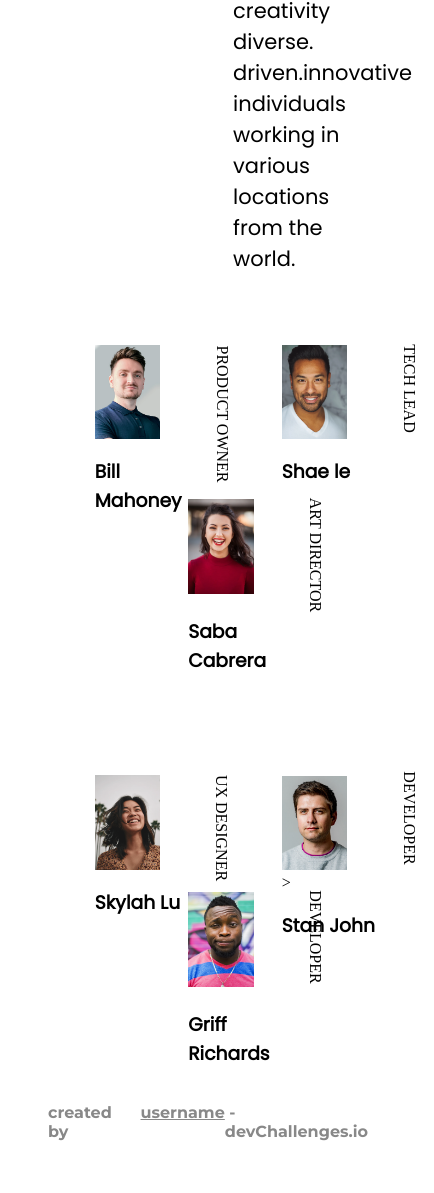
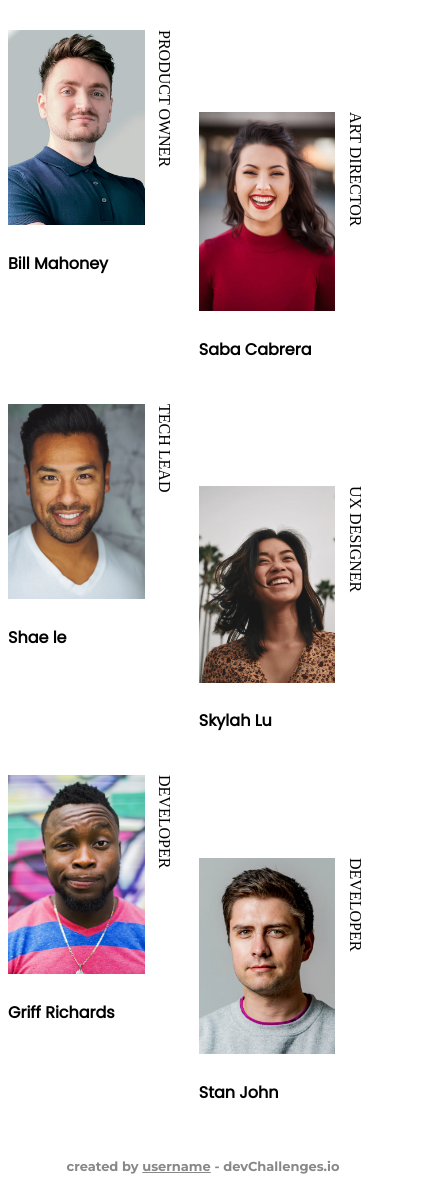
Before and after one commit to tarun-ally/my_team_page_project2, a plain HTML site: page index.html in a window 390 px wide. Shown: the part 207-1400 px from the top of the page, 434 px wide, since content can reach past the window. Before the commit the page ends 1364 px from the top, so only its background shows below. Drawn offline with Linux system fonts and the light colour scheme.

Commit message:
resolved section and also making it responsive.

```diff
--- a/index.html
+++ b/index.html
@@ -5,7 +5,7 @@
     <meta charset="UTF-8">
     <meta http-equiv="X-UA-Compatible" content="IE=edge">
     <meta name="viewport" content="width=device-width, initial-scale=1.0">
-    <link rel="stylesheet" href="styles.css">
+    <link rel="stylesheet" href="style.css">
     <link rel="preconnect" href="https://fonts.googleapis.com">
     <link rel="preconnect" href="https://fonts.gstatic.com" crossorigin>
     <link href="https://fonts.googleapis.com/css2?family=PT+Serif&display=swap" rel="stylesheet">
@@ -19,61 +19,52 @@
 </head>
 
 <body>
-    <div class="intro">
-        <div class="the-creative-crew">
-            <h1>The creative crew</h1>
-        </div>
+    <div class="container">
+        <header>
+        <h1>The creative crew</h1>
+        </header>
         <div class="information-section">
-            <p class="who-we-are">WHO WE ARE</p>
-            <P class="information">We are team of creativity diverse. driven.innovative individuals working in various
-                locations from the
-                world.
+            <span class="who-we-are">WHO WE ARE</span>
+            <P class="information">We are team of creativity diverse. driven. innovative individuals working in various
+                locations from the world.
             </P>
         </div>
     </div>
-    <div class="section-one">
+    <div class="wrapper">
         <div class="product-owner">
-            <div class="bill-mahoney-destination">PRODUCT OWNER</div>
             <img src="photo1.png" alt="Bill Mahoney">
-            <h3 class="name">Bill Mahoney</h3>
+            <span>PRODUCT OWNER</span>
+            <h4 class="name">Bill Mahoney</h4>
         </div>
         <div class="art-director">
-            <div class="art-director-destination">
-                <p>ART DIRECTOR</p>
-            </div>
-            <div class="Saba-Cabrera-image"><img src="photo2.png" alt="Saba Cabrera"></div>
-            <h3 class="name">Saba Cabrera</h3>
+            <img src="photo2.png" alt="Saba Cabrera">
+            <span>ART DIRECTOR</span>
+            <h4 class="name">Saba Cabrera</h4>
         </div>
         <div class="tech-lead">
-            <div class="tech-lead-line">
-                <p>TECH LEAD</p>
-            </div>
             <img src="photo3.png" alt="Shae Le">
-            <h3 class="name">Shae le</h3>
-
+            <span>TECH LEAD</span>
+            <h4 class="name">Shae le</h4>
+        </div>
+        <div class="ux-designer">
+            <img src="photo4.png" alt="skylah Lu">
+            <span>UX DESIGNER</span>
+            <h4 class="name">Skylah Lu</h4>
+        </div>
+        <div class="griff-developer">
+            <img src="photo5.png" alt="Griff Richards">
+            <span>DEVELOPER</span>
+            <h4 class="name">Griff Richards</h4>
+        </div>
+        <div class="stan-developer">
+            <img src="photo6.png" alt="Stan John">
+            <span>DEVELOPER</span>
+            <h4 class="name">Stan John</h4>
         </div>
     </div>
-    <div class="section-two">
-        <div class="ux-designer">
-            <div class="skylah-lu-stan-destination">
-                <p>UX DESIGNER</p>
-            </div>
-            <img src="photo4.png" alt="skylah Lu">
-            <h3 class="name">Skylah Lu</h3>
-        </div>
-        <div class="griff-developer">
-            <p class="griff-destination">DEVELOPER</p>
-            <div class="griff-richard-image"><img src="photo5.png" alt="Griff Richards"></div>
-            <h3 class="name">Griff Richards</h3>
-        </div>
-        <div class="stan-developer">
-            <div class="stan-destination">
-                <p>DEVELOPER</p>
-            </div>
-            <div class="stan-john-image"><img src="photo6.png" alt="Stan John"></div>>
-            <h3 class="name">Stan John</h3>
-        </div>
-    </div>
-    <ul class="end-footer">created by&nbsp <u class="username-line">username</u>&nbsp- devChallenges.io</ul>
+    <span>
+        <footer>created by&nbsp <u>username</u>&nbsp- devChallenges.io</footer>
+    </span>
 </body>
+
 </html>
--- /dev/null
+++ b/style.css
@@ -0,0 +1,168 @@
+    .container {
+        display: flex;
+        flex-direction: column;
+        justify-content: flex-start;
+        width: 100vw;
+    }
+
+    .name {
+        font-family: Poppins;
+        font-weight: bolder;
+    }
+
+    .information-section {
+        margin-bottom: 2%;
+    }
+
+    .who-we-are {
+        font-family: Poppins;
+        font-weight: 900;
+        font-size: 1em;
+    }
+
+    .information {
+        font-family: Poppins;
+        font-size: 1.1em;
+        margin-top: 4%;
+    }
+
+    header {
+        font-family: 'PT Serif', serif;
+    }
+
+    img {
+        width: 35vw;
+    }
+
+    .wrapper span {
+        writing-mode: vertical-rl;
+        position: absolute;
+        top: 0;
+        right: 0;
+    }
+
+    .wrapper {
+        display: grid;
+        position: relative;
+        grid-template-columns: 1fr 1fr;
+        grid-gap: 2%;
+    }
+
+    .product-owner,
+    .art-director,
+    .tech-lead,
+    .ux-designer,
+    .griff-developer,
+    .stan-developer {
+        position: relative;
+        width: 90%;
+    }
+
+    .art-director,
+    .stan-developer,
+    .ux-designer {
+        margin-top: 45%;
+    }
+
+    .name {
+        font-family: Poppins;
+        font-weight: bold;
+        width: 10em;
+    }
+
+    footer {
+        display: flex;
+        justify-content: center;
+        font-family: 'Montserrat', sans-serif;
+        font-size: small;
+        width: 100vw;
+        margin-top: 20%;
+        margin-bottom: 5%;
+        color: #888888;
+    }
+
+    /*............................ Desktop view.................. */
+    @media (min-width:700px) {
+        .container {
+            display: flex;
+            flex-direction: column;
+            justify-content: space-between;
+            width: 65vw;
+            margin: 10% 20% 3% 15%;
+        }
+
+        .information-section {
+            width: 30vw;
+            align-self: flex-end;
+            margin-top: -4.5em;
+        }
+
+        .information {
+            align-self: flex-end;
+            font-family: Poppins;
+            font-size: 1.3em;
+            margin-top: 10%;
+        }
+
+        img {
+            width: 90%;
+        }
+
+        .product-owner,
+        .art-director,
+        .tech-lead,
+        .ux-designer,
+        .griff-developer,
+        .stan-developer {
+            position: relative;
+        }
+
+        .art-director {
+            margin-top: 40%;
+        }
+
+        .griff-developer {
+            margin-top: 30%;
+        }
+
+        .ux-designer,
+        .stan-developer {
+            margin-top: -8%;
+        }
+
+        .wrapper {
+            display: grid;
+            position: relative;
+            grid-template-columns: 1fr 1fr 1fr;
+            height: 200vh;
+            margin-left: 15%;
+            width: 66.3vw;
+            margin-top: 6%;
+        }
+
+        .wrapper>div {
+            width: 19vw;
+        }
+
+        .name {
+            font-family: Poppins;
+            font-weight: bold;
+            width: 10vw;
+        }
+
+        .wrapper span {
+            writing-mode: vertical-rl;
+            position: absolute;
+            top: 0;
+            right: 0;
+        }
+
+        footer {
+            display: flex;
+            justify-content: center;
+            font-family: 'Montserrat', sans-serif;
+            color: #888888;
+            margin-top: 5%;
+            margin-bottom: 0;
+        }
+    }
--- a/styles.css
+++ /dev/null
@@ -1,159 +0,0 @@
-.intro{
-    display: flex;
-    justify-content: center;
-    width: 90%;
-    margin: 50px 0 0 45px;
-}
-.information-section{
-    display: flex;
-    flex-direction: column;
-    width: 33%;
-    align-self: flex-start;
-}
-.information{
-    font-family: Poppins;
-    font-size: 21px;
-    margin-top: -10px;
-}
-.the-creative-crew {
-    font-family: 'PT Serif', serif;
-    font-weight: bold;
-    width: 40%;
-}
-.who-we-are {
-    font-family: Poppins;
-    font-weight:900;
-    font-size:20px ;
-}
-.section-one{
-    display: flex;
-    flex-wrap: wrap;
-    width: 100%;
-    justify-content: center;
-    margin-top: 50px;
-    margin-left: 40px;
-}
-img {
-    width: 70%;
-    margin-top: -83px;
-}
-.name{
-    font-family: Poppins;
-    font-weight: bolder;
-}
-.product-owner {
-    display: flex;
-    flex-direction: column;
-    justify-content: flex-start;
-    flex-wrap: wrap;
-    width: 25%;
-}
-.bill-mahoney-destination{
-    align-self: center;
-    padding-bottom: 10px;
-    margin-right: -150px;
-    margin-top: 55px;
-    height: fit-content;
-    transform: rotateZ(90deg);
-}
-.art-director {
-    display: flex;
-    flex-direction: column;
-    justify-content: flex-start;
-    flex-wrap: wrap;
-    width: 25%;
-}
-.Saba-Cabrera-image{
-    margin-top: -5px;
-}
-.art-director-destination{
-    align-self:center;
-    padding-bottom: 10px;
-    margin-right: -150px;
-    margin-top: 180px;
-    height: fit-content;
-    transform: rotateZ(90deg);
-}
-.tech-lead{
-    display: flex;
-    flex-direction: column;
-    justify-content: flex-start;
-    flex-wrap: wrap;
-    width: 25%;
-}
-.tech-lead-line{
-    align-self: center;
-    align-items: flex-start;
-    padding-bottom: 10px;
-    padding-right: 19px;
-    margin-right: -150px;
-    margin-top: 23px;
-    transform: rotateZ(90deg);
-}
-
-.section-two{
-    display: flex;
-    flex-wrap: wrap;
-    width: 100%;
-    justify-content: center;
-    margin-top: 50px;
-    margin-left: 40px;
-}
-.ux-designer {
-    display: flex;
-    flex-direction: column;
-    justify-content: flex-start;
-    flex-wrap: wrap;
-    width: 25%;
-}
-.griff-developer {
-    display: flex;
-    flex-direction: column;
-    justify-content: flex-start;
-    flex-wrap: wrap;
-    width: 25%;
-}
-.griff-richard-image{
-    margin-top: 6px ;
-}
-.griff-destination{
-    align-self: center;
-    padding-bottom: 10px;
-    margin-right: -150px;
-    margin-top: 180px;
-    height: fit-content;
-    transform: rotateZ(90deg);
-}
-
-.stan-developer {
-    display: flex;
-    flex-direction: column;
-    justify-content: flex-start;
-    flex-wrap: wrap;
-    width: 25%;
-}
-.skylah-lu-stan-destination{
-    align-self: center;
-    padding-bottom: 10px;
-    margin-right: -150px;
-    margin-top: 55px;
-    height: fit-content;
-    transform: rotateZ(90deg);
-}
-.stan-john-image{
-    padding-top: 8px ;
-}
-.stan-destination{
-    align-self: center;
-    padding-bottom: 10px;
-    margin-right: -150px;
-    margin-top: 45px;
-    height: fit-content;
-    transform: rotateZ(90deg);
-}
-.end-footer{
-    display: flex;
-    justify-content: center;
-    font-family: 'Montserrat', sans-serif;
-    color: 	#888888;
-}
```
